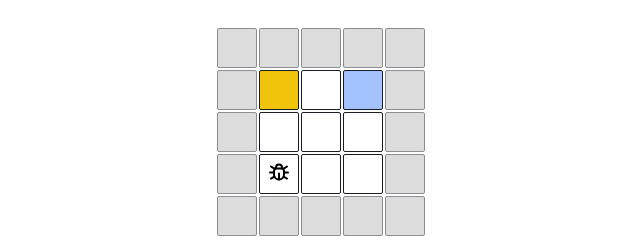
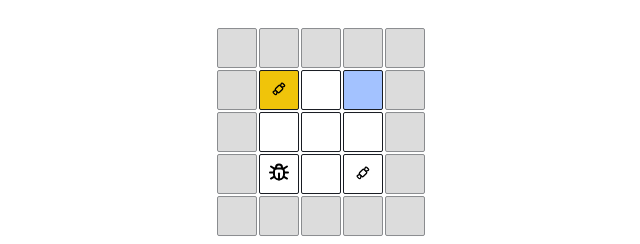
Before and after one commit to kyechan99/the-bug, a React (Create React App) app: page /game in a window 1280 px wide. Shown: the part 123-367 px from the top of the page, without its empty margins (319-959 px from the left). Built offline with nearby package versions, Linux system fonts and the light colour scheme.

Commit message:
feat: food

```diff
--- a/src/components/Game/GameController.tsx
+++ b/src/components/Game/GameController.tsx
@@ -1,9 +1,9 @@
 import React from "react";
 import styled from "styled-components";
 import { useRecoilState, useRecoilValue } from "recoil";
-import { commandState, playerState } from "@recoil/game/atom";
+import { commandState, foodState, playerState } from "@recoil/game/atom";
 
-import { actType } from "@type/command";
+import { actType } from "@type/game";
 import { Direction } from "@type/position";
 import { Button } from "@common/Button/Button";
 import { IconPlayerPlayFilled, IconRefresh } from "@tabler/icons-react";
@@ -11,11 +11,16 @@ import { IconPlayerPlayFilled, IconRefresh } from "@tabler/icons-react";
 const GameController = () => {
   const [player, setPlayer] = useRecoilState(playerState);
   const command = useRecoilValue(commandState);
+  const [food, setFood] = useRecoilState(foodState);
 
   React.useEffect(() => {
+    const foodKey = `${player.y}-${player.x}`;
 
-    // console.log(player);
-
+    if (food[foodKey]) {
+      const newFoodState = { ...food };
+      delete newFoodState[foodKey];
+      setFood(newFoodState);
+    }
   }, [player]);
 
   const rotate = (act: actType) => {
@@ -44,7 +49,6 @@ const GameController = () => {
       switch (curPlayer.direction) {
         case Direction.UP:
           curPlayer.y--;
-          console.log('3333', curPlayer);
           break;
         case Direction.LEFT:
           curPlayer.x--;
@@ -56,8 +60,6 @@ const GameController = () => {
           curPlayer.x++;
           break;
       }
-
-      console.log('2', curPlayer);
 
       return curPlayer;
     });
@@ -72,7 +74,7 @@ const GameController = () => {
         stop();
         return;
       }
-      console.log('c', command[index]);
+      console.log("c", command[index]);
 
       switch (command[index].act) {
         case "MOVE":
--- a/src/components/Game/GameFeature.tsx
+++ b/src/components/Game/GameFeature.tsx
@@ -1,7 +1,7 @@
 import { useRecoilState, useRecoilValue } from "recoil";
 import { commandState, curCommandState } from "@recoil/game/atom";
 import { IconEye } from "@tabler/icons-react";
-import { conditionType, conditionList, actType, actList } from "@type/command";
+import { conditionType, conditionList, actType, actList } from "@type/game";
 import { ActIcon } from "@common/Icon";
 import { ActButton, ConditionButton } from "@common/Button/Feature";
 
--- a/src/components/Game/Road.tsx
+++ b/src/components/Game/Road.tsx
@@ -1,9 +1,10 @@
 import { RoadType } from "@type/road";
 import React from "react";
 import styled, { css } from "styled-components";
-import { useRecoilState } from "recoil";
-import { playerState, roadState } from "@recoil/game/atom";
+import { RecoilState, useRecoilState, useRecoilValue } from "recoil";
+import { foodState, playerState } from "@recoil/game/atom";
 import Player from "./Player";
+import { IconCandy } from "@tabler/icons-react";
 
 type RaodStyledProps = {
   variant: RoadType;
@@ -15,12 +16,21 @@ type RoadProps = RaodStyledProps & {
 };
 
 export const Road = ({ id, variant, children }: RoadProps) => {
-  const [road, setRoad] = useRecoilState(roadState(id));
+  // const [road, setRoad] = useRecoilState(roadState(id));
   const [player, setPlayer] = useRecoilState(playerState);
+  const food = useRecoilValue(foodState);
 
   return (
     <RoadStyled variant={variant} className="road">
-      {id === `${player.y}-${player.x}` ? <Player /> : <></>}
+      {id === `${player.y}-${player.x}` ? (
+        <Player />
+      ) : food[id] ? (
+        <Food>
+          <IconCandy width={16} height={16} />
+        </Food>
+      ) : (
+        <></>
+      )}
     </RoadStyled>
   );
 };
@@ -56,3 +66,10 @@ const RoadStyled = styled.div<RaodStyledProps>`
     return VARIANTS[props.variant];
   }}
 `;
+
+const Food = styled.div`
+  position: absolute;
+  top: 50%;
+  left: 50%;
+  transform: translate(-50%, -50%);
+`;
--- a/src/components/common/Button/Command.tsx
+++ b/src/components/common/Button/Command.tsx
@@ -2,7 +2,7 @@ import React from "react";
 import styled, { css } from "styled-components";
 
 import { ActIcon } from "@common/Icon";
-import { CommandType } from "@type/command";
+import { CommandType } from "@type/game";
 
 interface CommandProps {
   variant: CommandType;
--- a/src/components/common/Button/Feature.tsx
+++ b/src/components/common/Button/Feature.tsx
@@ -1,4 +1,4 @@
-import { conditionType } from "@type/command";
+import { conditionType } from "@type/game";
 import styled, { css } from "styled-components";
 
 export const FeatureButton = styled.button`
--- a/src/components/common/Icon.tsx
+++ b/src/components/common/Icon.tsx
@@ -6,7 +6,7 @@ import {
   IconEye,
   IconSpray,
 } from "@tabler/icons-react";
-import { actType, conditionType } from "@type/command";
+import { actType, conditionType } from "@type/game";
 import styled from "styled-components";
 
 export const ActIcon = ({ icon }: { icon: actType }) => {
--- a/src/page/Game.tsx
+++ b/src/page/Game.tsx
@@ -1,19 +1,27 @@
 import React from "react";
 import styled from "styled-components";
 import { useRecoilState, useSetRecoilState } from "recoil";
+import {
+  commandState,
+  foodState,
+  mapState,
+  playerState,
+} from "@recoil/game/atom";
 
-import { initCommandData } from "@type/command";
+import { initCommandData } from "@type/game";
 import GameFeature from "@components/Game/GameFeature";
-import { commandState, mapState, playerState } from "@recoil/game/atom";
 import GameController from "@components/Game/GameController";
 import GameBoard from "@components/Game/GameBoard";
 import GameCompiler from "@components/Game/GameCompiler";
 
-import mapFile from "../data/example.json";
+type FoodObjType = {
+  [key: string]: boolean;
+};
 
 const Game = () => {
   const [maxCommandSize, setMaxCommandSize] = React.useState<number>(8);
   const setMap = useSetRecoilState(mapState);
+  const setFood = useSetRecoilState(foodState);
   const setPlayer = useSetRecoilState(playerState);
   const [command, setCommand] = useRecoilState(commandState);
 
@@ -27,10 +35,19 @@ const Game = () => {
 
   const initGame = () => {
     var data = require("../data/level_0/data_0.json");
-    console.log(data);
+    console.log("MAP DATA", data);
 
     setMaxCommandSize(data.function[0].limit);
     setMap(data.map);
+
+    let foodData: FoodObjType = {};
+    for (let y = 0; y < data.food.length; y++) {
+      for (let x = 0; x < data.food[y].length; x++) {
+        if (data.food[y][x]) foodData[`${y}-${x}`] = true;
+      }
+    }
+    setFood(foodData);
+
     setPlayer({
       direction: data.start_direction,
       x: data.start_position.x,
--- a/src/recoil/game/atom.ts
+++ b/src/recoil/game/atom.ts
@@ -2,13 +2,34 @@ import { DefaultValue, atom, atomFamily, selector } from "recoil";
 
 import { RoadType } from "@type/road";
 import { Direction, PlayerData } from "@type/position";
-import { CommandType } from "@type/command";
+import { CommandType, GameMode, GameModeType } from "@type/game";
 
-export const roadState = atomFamily<RoadType, string>({
-  key: "roadState",
-  default: "none",
+/********************************************
+ *
+ *      Map
+ *
+ ********************************************/
+// export const roadState = atomFamily<RoadType, string>({
+//   key: "roadState",
+//   default: "none",
+// });
+type FoodObjType = {
+  [key: string]: boolean;
+};
+export const mapState = atom<number[][]>({
+  key: "mapState",
+  default: [],
+});
+export const foodState = atom<FoodObjType>({
+  key: "foodState",
+  default: {},
 });
 
+/********************************************
+ *
+ *      Player
+ *
+ ********************************************/
 export const playerState = atom<PlayerData>({
   key: "playerState",
   default: {
@@ -18,6 +39,11 @@ export const playerState = atom<PlayerData>({
   },
 });
 
+/********************************************
+ *
+ *      Command
+ *
+ ********************************************/
 export const commandState = atom<CommandType[]>({
   key: "commandState",
   default: [],
@@ -27,7 +53,13 @@ export const curCommandState = atom<number>({
   default: 0,
 });
 
-export const mapState = atom<number[][]>({
-  key: " mapState",
-  default: [],
+
+/********************************************
+ *
+ *      Game
+ *
+ ********************************************/
+export const gameState = atom<GameModeType>({
+  key: "gameState",
+  default: GameMode.READY,
 });
--- a/src/types/command.ts
+++ /dev/null
@@ -1,33 +0,0 @@
-/*
-  ACT TYPE
-*/
-export const actList = [
-  "NONE",
-  "MOVE",
-  "TURN_LEFT",
-  "TURN_RIGHT",
-  "PAINTING_NONE",
-  "PAINTING_YELLOW",
-  "PAINTING_BLUE",
-  "F0",
-] as const;
-export type actType = (typeof actList)[number];
-
-/*
-  CONDITION TYPE
-*/
-export const conditionList = ["NONE", "IF_YELLOW", "IF_BLUE"] as const;
-export type conditionType = (typeof conditionList)[number];
-
-/*
-  COMMAND TYPE
-*/
-export type CommandType = {
-  act: actType;
-  condition: conditionType;
-};
-
-export const initCommandData: CommandType = {
-  act: "NONE",
-  condition: "NONE",
-};
--- /dev/null
+++ b/src/types/game.ts
@@ -0,0 +1,54 @@
+/********************************************
+ *
+ *      ACT TYPE
+ *
+ ********************************************/
+export const actList = [
+  "NONE",
+  "MOVE",
+  "TURN_LEFT",
+  "TURN_RIGHT",
+  "PAINTING_NONE",
+  "PAINTING_YELLOW",
+  "PAINTING_BLUE",
+  "F0",
+] as const;
+export type actType = (typeof actList)[number];
+
+
+/********************************************
+ *
+ *      CONDITION TYPE
+ *
+ ********************************************/
+export const conditionList = ["NONE", "IF_YELLOW", "IF_BLUE"] as const;
+export type conditionType = (typeof conditionList)[number];
+
+
+/********************************************
+ *
+ *      COMMAND TYPE
+ *
+ ********************************************/
+export type CommandType = {
+  act: actType;
+  condition: conditionType;
+};
+
+export const initCommandData: CommandType = {
+  act: "NONE",
+  condition: "NONE",
+};
+
+
+/********************************************
+ *
+ *      Game Mode TYPE
+ *
+ ********************************************/
+export const GameMode = {
+  READY: "READY",
+  PLAYING: "PLAYING",
+  REFRESH: "REFRESH"
+} as const;
+export type GameModeType = (typeof GameMode)[keyof typeof GameMode];
```
